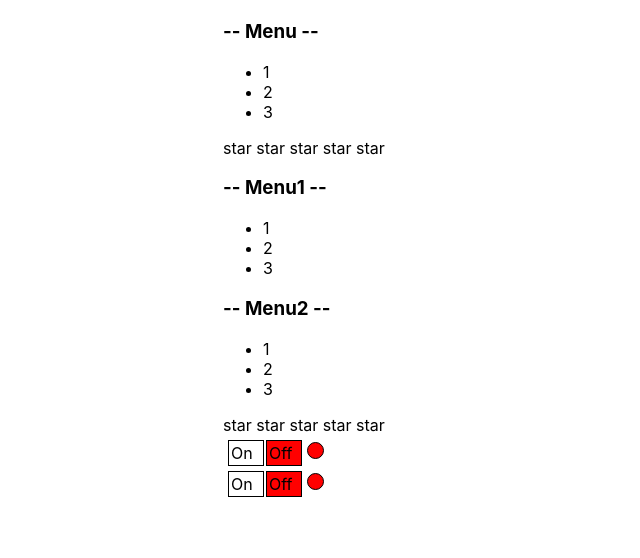
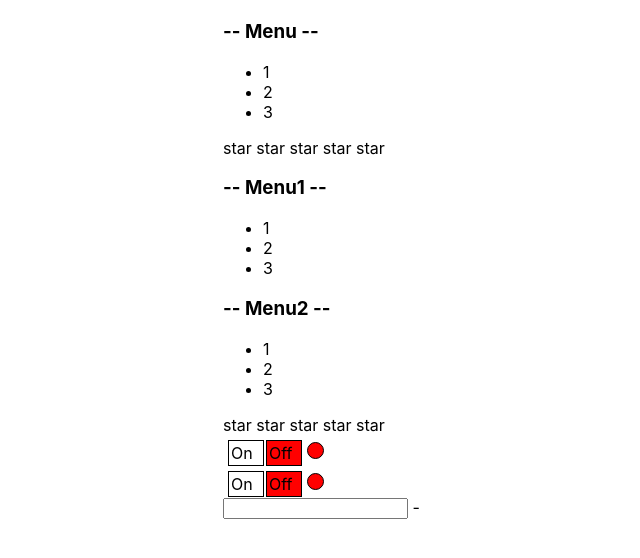
Before and after one commit to kirryya/r-kkp, a React (Create React App) app: page / in a window 1280 px wide. Shown: the top 558 px of the page, without its empty margins (117-757 px from the left). Built offline with nearby package versions, Linux system fonts and the light colour scheme.

Commit message:
uncontrolledInput

```diff
--- a/src/App.tsx
+++ b/src/App.tsx
@@ -6,6 +6,7 @@ import {UncontrolledAccordion} from "./components/UncontrolledAccordion";
 import {UncontrolledRating} from "./components/UncontrolledRating";
 import {useState} from "react";
 import {ControlOnOff} from "./components/OnOff/ControlOnOff";
+import {UncontrolledInput} from "./components/UncontrolledInput";
 
 /*function hello() {
 
@@ -46,6 +47,7 @@ function App() {
             <UncontrolledRating />
             <OnOff />
             <ControlOnOff on={onOff} setOn={setOnOff} />
+            <UncontrolledInput/>
            {/* <OnOff />*/}
         </div>
     );
--- /dev/null
+++ b/src/components/UncontrolledInput.tsx
@@ -0,0 +1,17 @@
+import React, {ChangeEvent, useState} from 'react';
+
+export const UncontrolledInput = () => {
+
+    const [inputValue, setInputValue] = useState("")
+
+    const onChangeHandler = (e: ChangeEvent<HTMLInputElement>) => {
+        let newValue = e.currentTarget.value
+        setInputValue(newValue)
+    }
+
+    return (
+        <div>
+            <input onChange={onChangeHandler}/> - {inputValue}
+        </div>
+    );
+};
```
